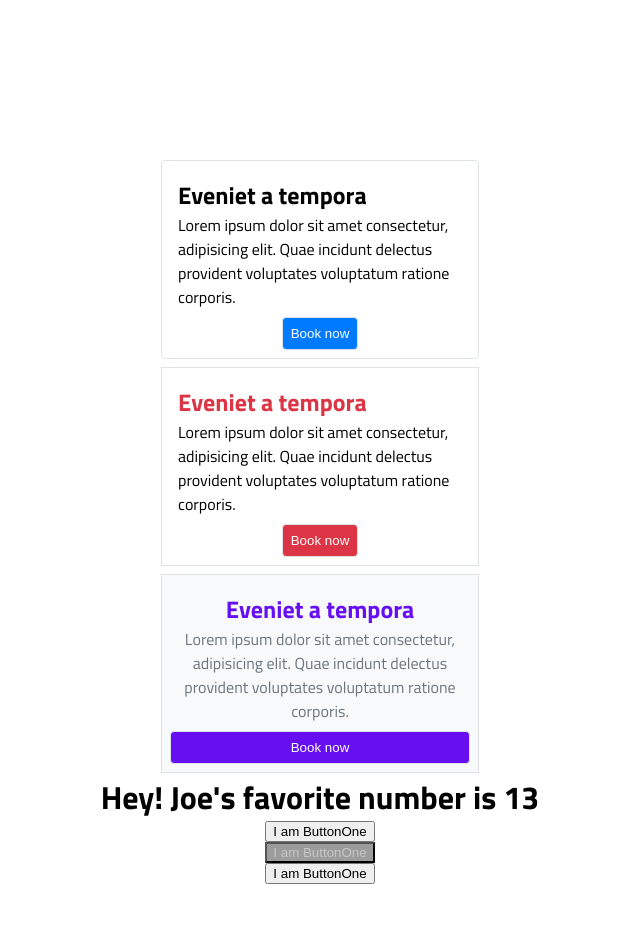
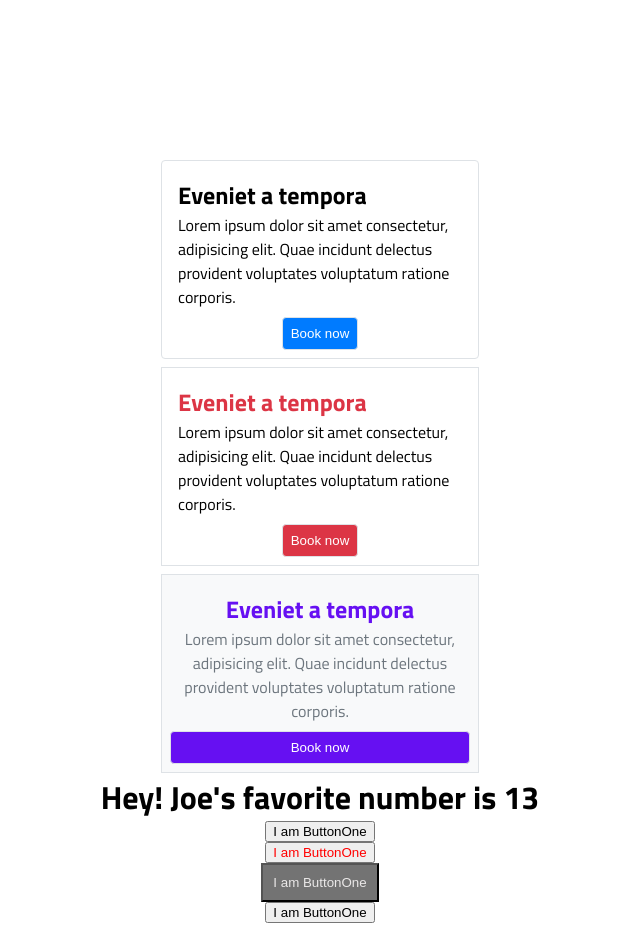
Before and after one commit to loganblackstad/react-prop-types, a React (Create React App) app: page / in a window 1280 px wide. Shown: the whole page, without its empty margins (320-960 px from the left). Before the commit the page ends 892 px from the top, so only its background shows below. Built offline with nearby package versions, Linux system fonts and the light colour scheme.

Commit message:
inline styles over-write imported styles

```diff
--- a/src/App.js
+++ b/src/App.js
@@ -20,7 +20,7 @@ function App() {
         <Card {...cardFull} />
       </Box>
       <FavNum name="Joe" num={13} />
-      <ButtonOne />
+      <ButtonOne style={{ color: 'red' }} />
     </div>
   );
 }
--- a/src/components/ButtonOne.jsx
+++ b/src/components/ButtonOne.jsx
@@ -2,27 +2,16 @@ import React from 'react';
 // import stylesWrapper from './../HOC/stylesWrapper';
 import ButtonOneStyles from "../styles/ButtonOneStyles";
 
-// const ButtonOneStyles = {
-
-//   default: {
-//     backgroundColor: '#737373',
-//     color: '#eae8e8',
-//     padding: '10px'
-//   },
-
-//   disabled: {
-//     backgroundColor: '#9c9c9c',
-//     color: '#c7c6c6',
-//   }
-
-// }
-
+const b1s = ButtonOneStyles;
 
 const ButtonOne = (props) => {
+  console.log(props);
   return (
     <div>
       <button style={props.styles}>I am ButtonOne</button>
-      <button style={ButtonOneStyles.disabled}>I am ButtonOne</button>
+      {/* inline styles over-write imported styles */}
+      <button style={b1s.default} style={{ color: 'red' }}>I am ButtonOne</button>
+      <button style={b1s.default}>I am ButtonOne</button>
       <button>I am ButtonOne</button>
     </div>
   )
@@ -30,3 +19,40 @@ const ButtonOne = (props) => {
 
 // export default stylesWrapper(ButtonOne);
 export default ButtonOne;
+
+
+/*
+//////////////////////
+<ButtonOne disable />
+
+
+//////////////////////
+const ButtonOne = (props) => {
+  return (
+    <button style={props.styles}>I am ButtonOne</button>
+  )
+}
+export default stylesWrapper(ButtonOne);
+
+
+//////////////////////
+
+import commonStyles from './../styles/commonStyles';
+
+const translateProps = (props) => {
+  let _styles = { ...commonStyles.default }
+  if (props.disable) {
+    _styles = { ..._styles, ...commonStyles.disable };
+  }
+  const newProps = { ...props, styles: _styles }
+  return newProps;
+}
+
+
+export default (WrappedComponent) => {
+  return function wrappedRender(args) {
+    return WrappedComponent(translateProps(args));
+  }
+}
+
+*/
```
